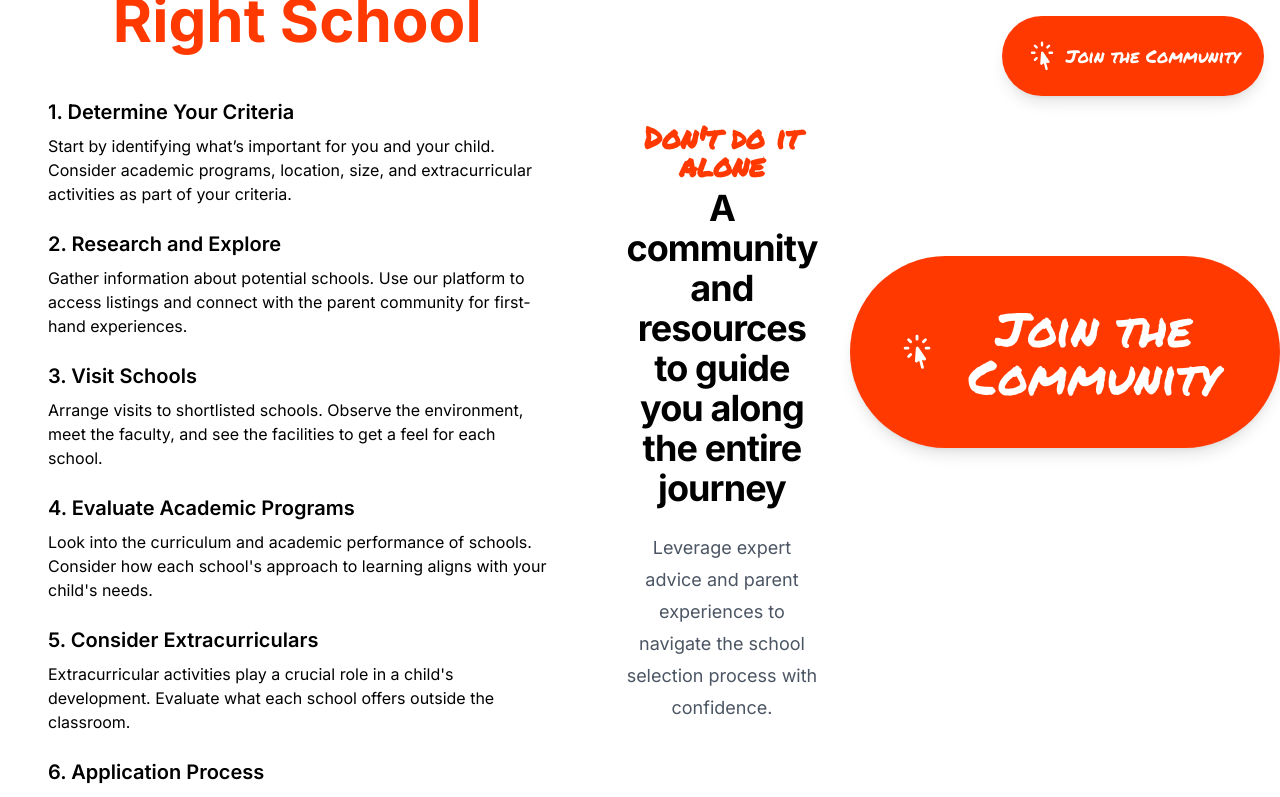
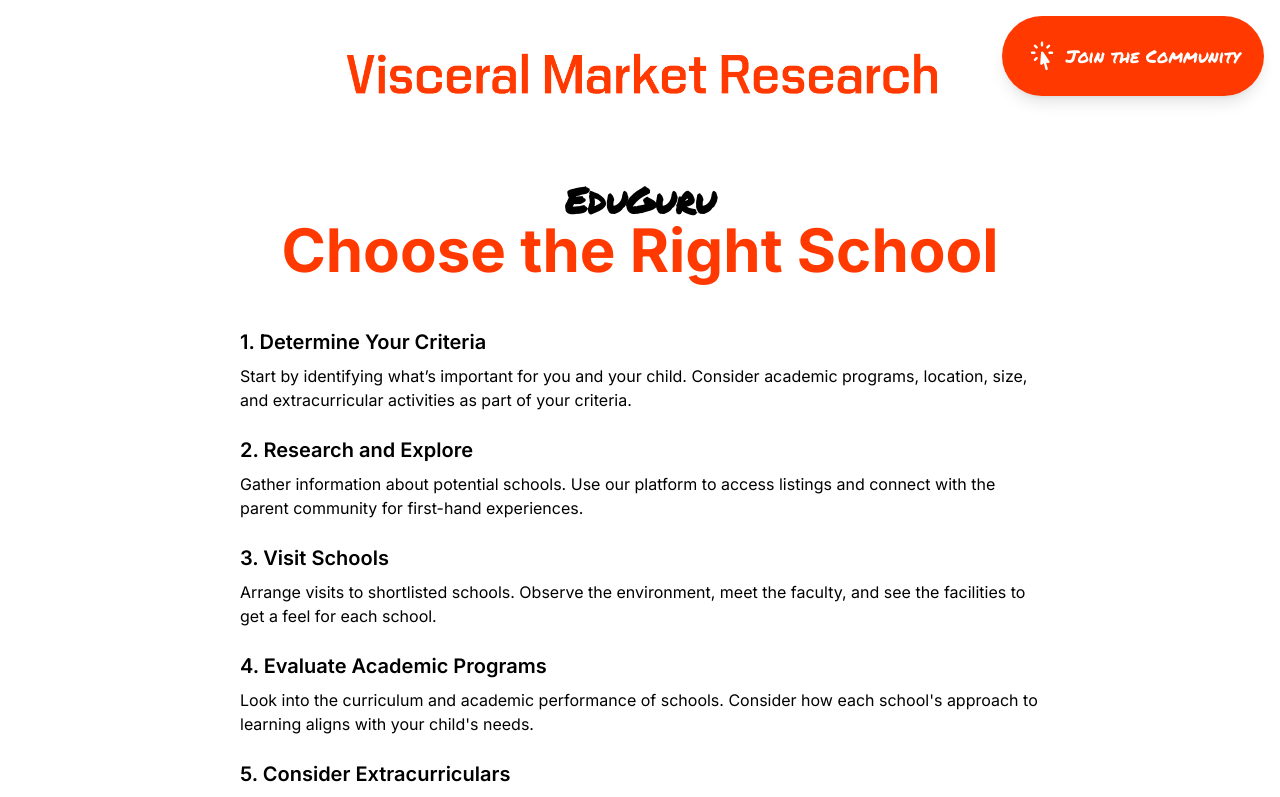
Before and after one commit to neeld3/VisceralMKT, a Next.js app: page / in a window 1280 px wide. Shown: the top 797 px of the page. Built offline with nearby package versions, Linux system fonts and the light colour scheme.

Commit message:
Update page.tsx

```diff
--- a/src/app/page.tsx
+++ b/src/app/page.tsx
@@ -10,7 +10,7 @@ export default function Home() {
         <meta name="description" content="A guide and community support for choosing the right school for your child" />
       </Head>
 
-      <main className="flex justify-center items-center h-screen">
+      <main className="">
         <div className="max-w-4xl mx-auto p-12">
           <div className="w-full lg:w-3/4 mx-auto mb-8">
             <Image
```
